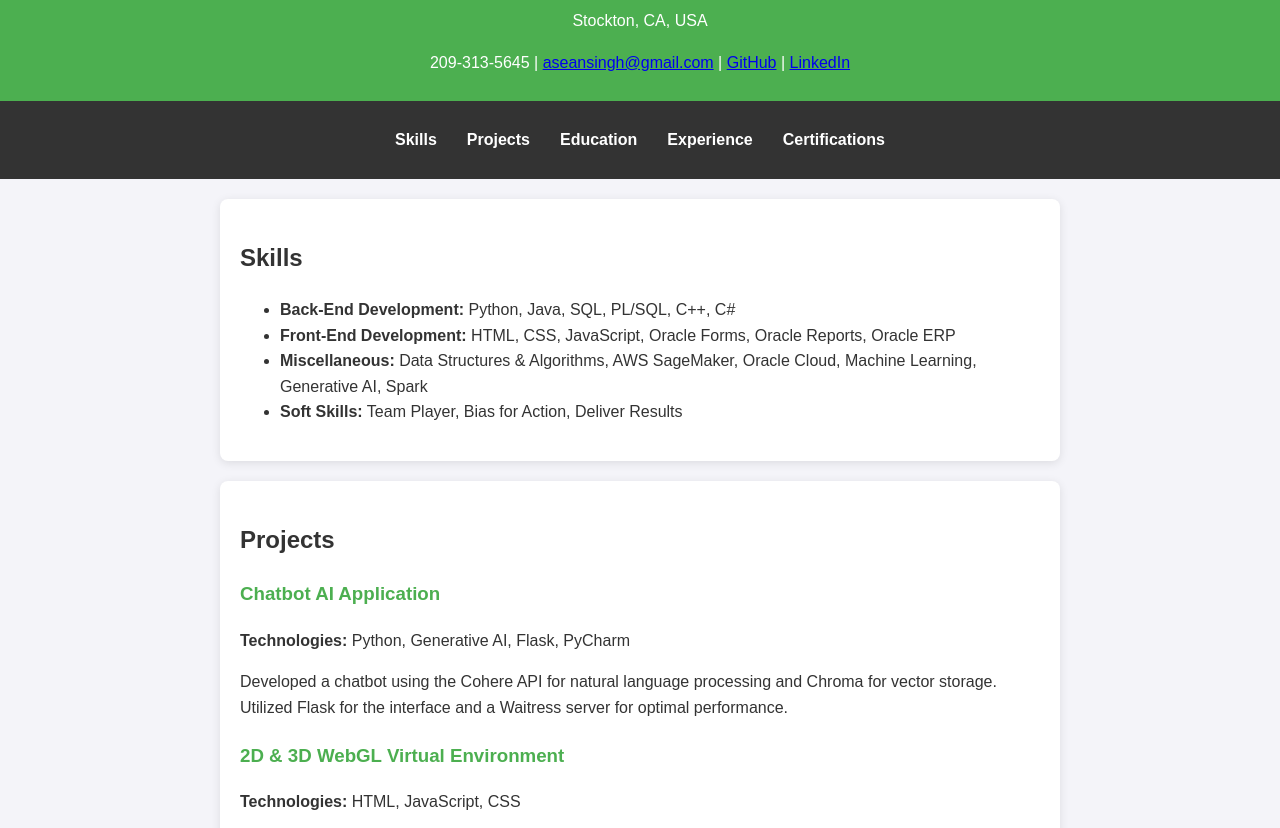
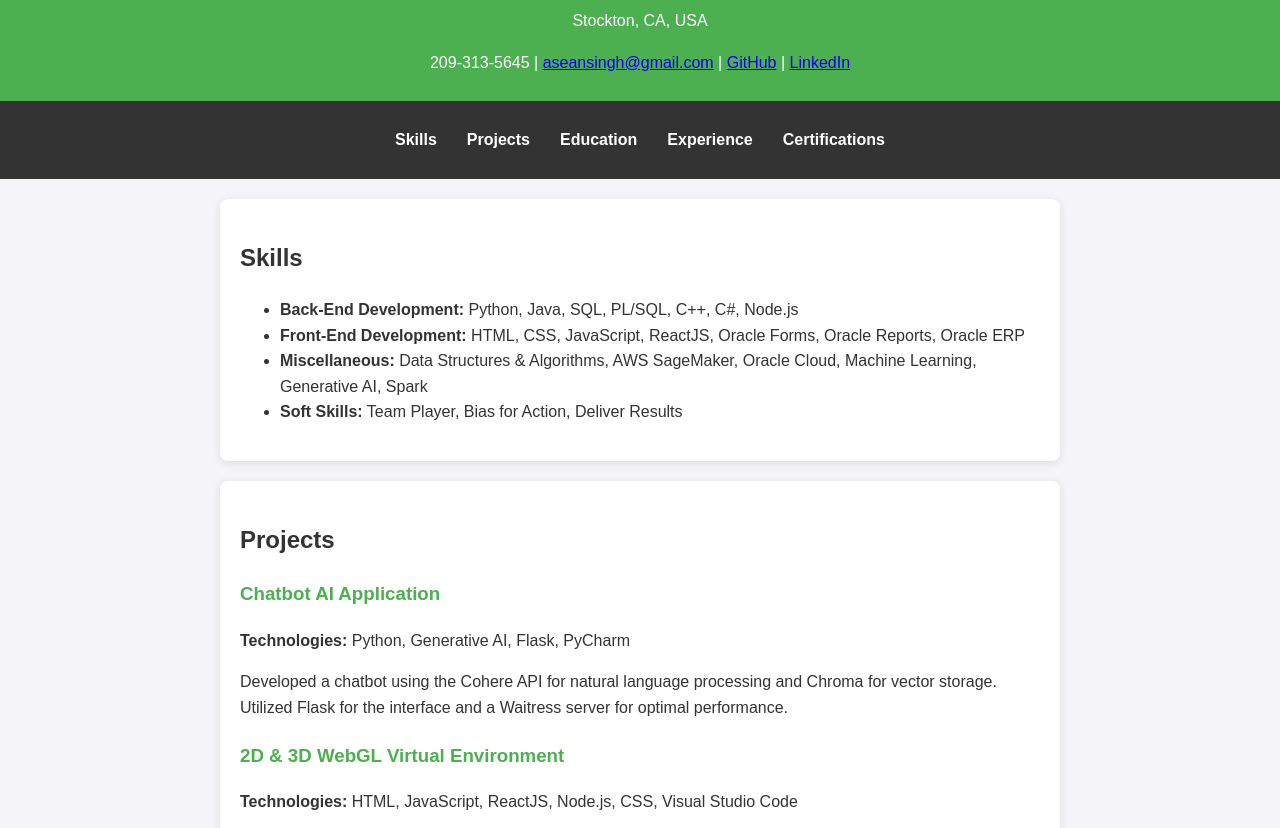
Before and after one commit to aseansingh/Portfolio, a plain HTML site: page index.html in a window 1280 px wide. Shown: the part 96-924 px from the top of the page. Drawn offline with Linux system fonts and the light colour scheme.

Commit message:
Update index.html

```diff
--- a/index.html
+++ b/index.html
@@ -27,8 +27,8 @@
     <section id="skills">
         <h2>Skills</h2>
         <ul>
-            <li><strong>Back-End Development:</strong> Python, Java, SQL, PL/SQL, C++, C#</li>
-            <li><strong>Front-End Development:</strong> HTML, CSS, JavaScript, Oracle Forms, Oracle Reports, Oracle ERP</li>
+            <li><strong>Back-End Development:</strong> Python, Java, SQL, PL/SQL, C++, C#, Node.js</li>
+            <li><strong>Front-End Development:</strong> HTML, CSS, JavaScript, ReactJS, Oracle Forms, Oracle Reports, Oracle ERP</li>
             <li><strong>Miscellaneous:</strong> Data Structures & Algorithms, AWS SageMaker, Oracle Cloud, Machine Learning, Generative AI, Spark</li>
             <li><strong>Soft Skills:</strong> Team Player, Bias for Action, Deliver Results</li>
         </ul>
@@ -43,7 +43,7 @@
         </div>
         <div class="project">
             <h3>2D & 3D WebGL Virtual Environment</h3>
-            <p><strong>Technologies:</strong> HTML, JavaScript, CSS</p>
+            <p><strong>Technologies:</strong> HTML, JavaScript, ReactJS, Node.js, CSS, Visual Studio Code</p>
             <p>Created a 3D house explorer with WebGL and developed a 2D game using the MVC pattern.</p>
         </div>
         <div class="project">
```
